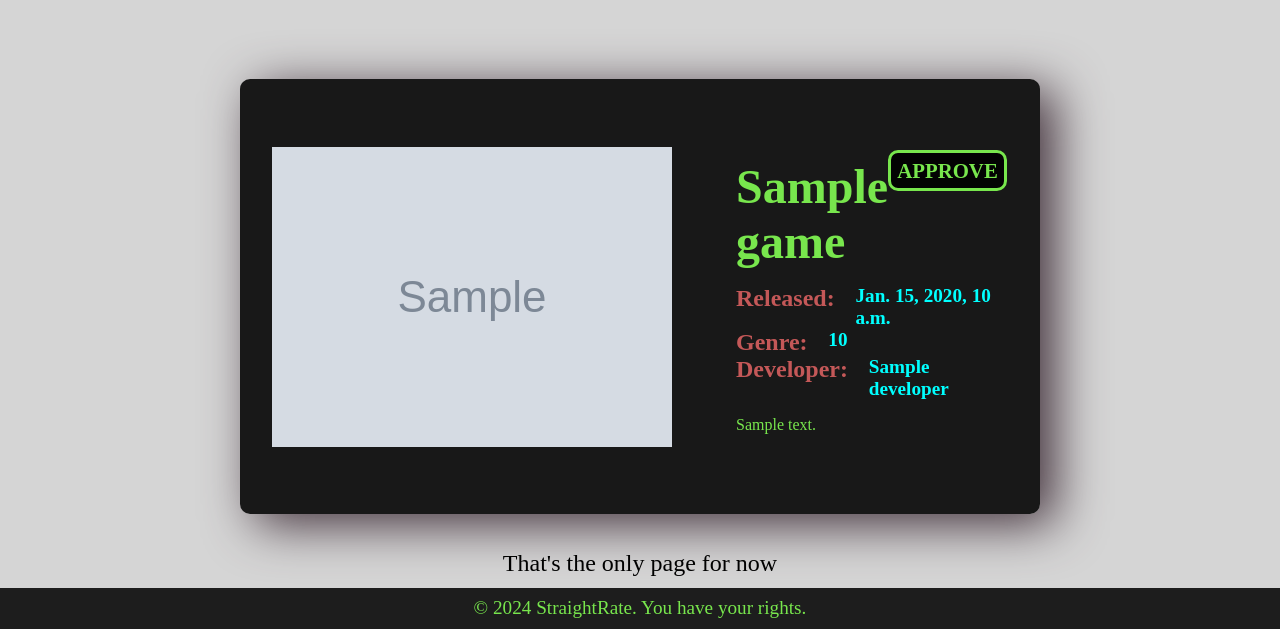
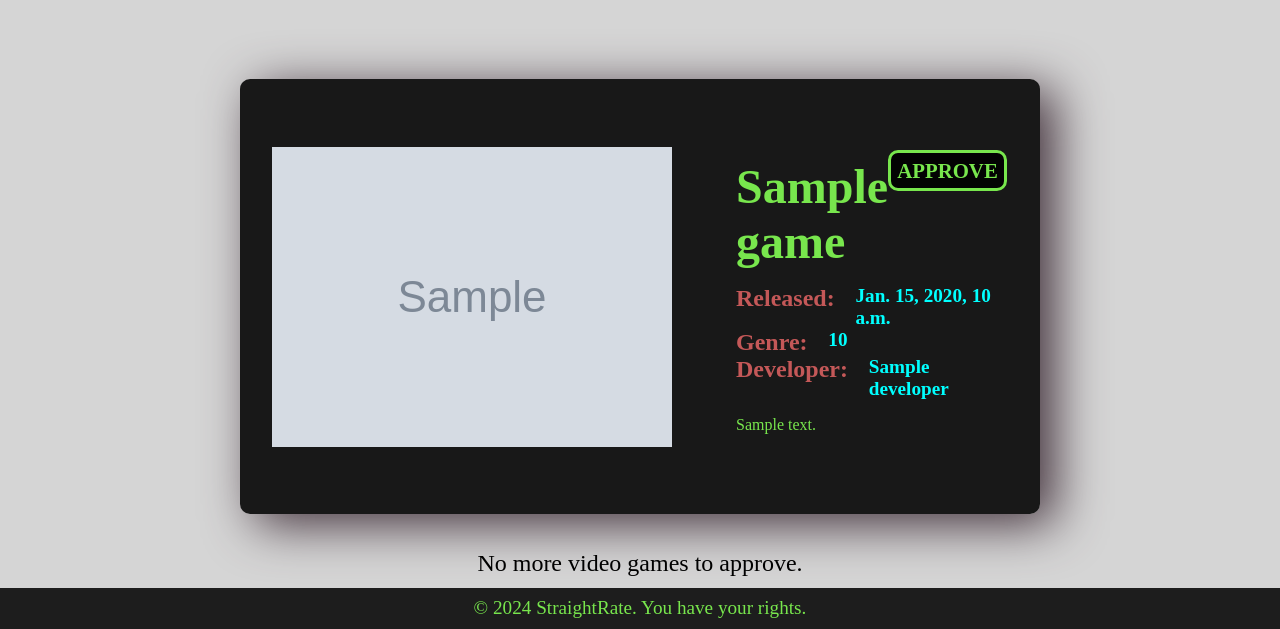
Before and after one commit to lefcho/StraightRate_2.0, a Django app: template templates/video-games/video-game-approve.html in a window 1280 px wide. Shown: the part 171-800 px from the top of the page. Run offline with Django 5.2, Linux system fonts and the light colour scheme; the template is opened without the code that fills it: most values are stand-ins (such as "Sample title", 1, 10 or a date in 2020); grey boxes marked "Sample" are stand-in pictures; some libraries are stand-ins or nearby versions; some web fonts are replaced.

Commit message:
fixed: proper message shows in approve list

```diff
--- a/templates/movies/movies-approve.html
+++ b/templates/movies/movies-approve.html
@@ -50,7 +50,7 @@
 
 <div class="pagination-div">
     {% if not page_obj.has_next and page_obj.number == 1 %}
-        <p>That's the only page for now</p>
+        <p>No more movies to approve.</p>
     {% else %}
         <div class="pagination">
         <span class="step-links">
--- a/templates/video-games/video-game-approve.html
+++ b/templates/video-games/video-game-approve.html
@@ -48,7 +48,7 @@
 
 <div class="pagination-div">
     {% if not page_obj.has_next and page_obj.number == 1 %}
-        <p>That's the only page for now</p>
+        <p>No more video games to approve.</p>
     {% else %}
         <div class="pagination">
         <span class="step-links">
```
